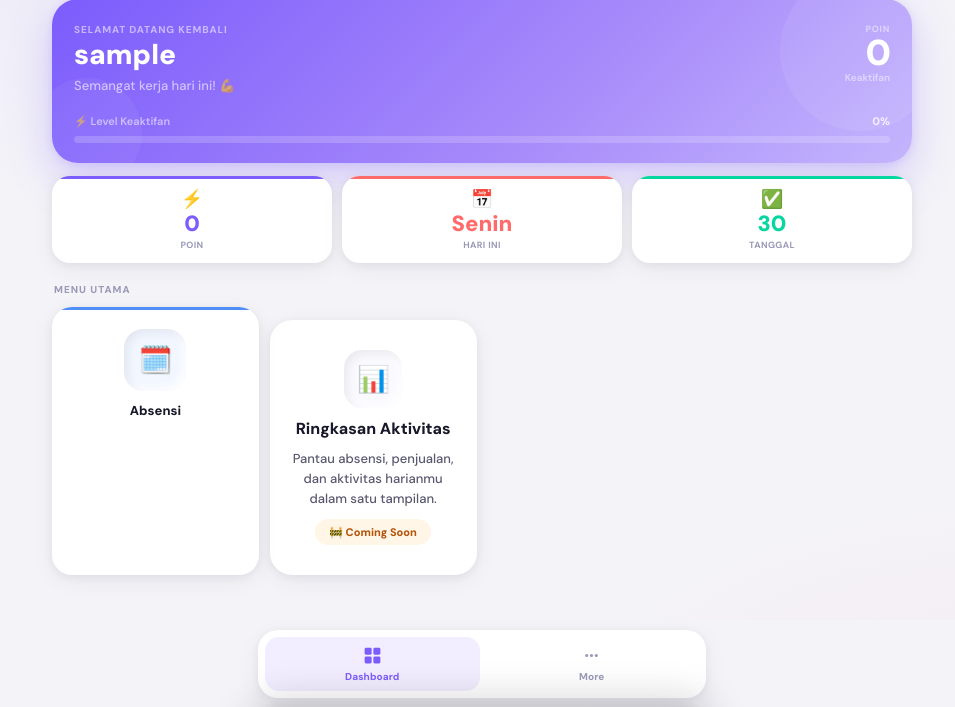
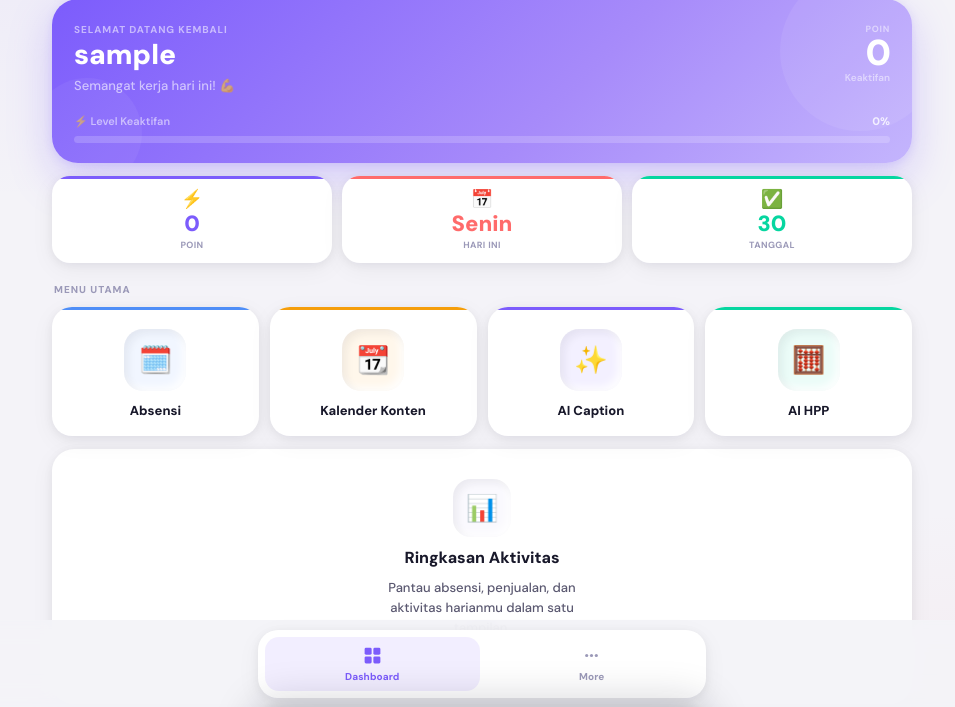
Before and after one commit to umgap2026-cmd/UMGAP-AI, a Flask app: page /dashboard in a window 1280 px wide. Shown: the part 92-799 px from the top of the page, without its empty margins (158-1113 px from the left). Run offline with Flask 3, Linux system fonts and the light colour scheme; the visitor is signed in with stand-in values (Sample User, id 1); data that the repository does not hold is empty; some libraries are stand-ins or nearby versions.

Commit message:
Update dashboard.html

```diff
--- a/templates/dashboard.html
+++ b/templates/dashboard.html
@@ -1198,7 +1198,7 @@
             <div class="feat-ico">🗓️</div>
             <div class="feat-lbl">Absensi</div>
           </a>
-          <!--<a class="feat f-k" href="/content">
+          <a class="feat f-k" href="/content">
             <div class="feat-ico">📆</div>
             <div class="feat-lbl">Kalender Konten</div>
           </a>
@@ -1210,7 +1210,7 @@
             <div class="feat-ico">🧮</div>
             <div class="feat-lbl">AI HPP</div>
           </a>
-        </div>-->
+        </div><!---->
 
         <!-- MORE toggle
         <div class="more-wrap">
```
